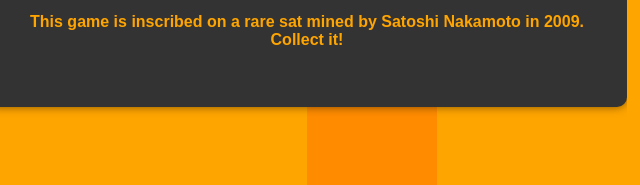
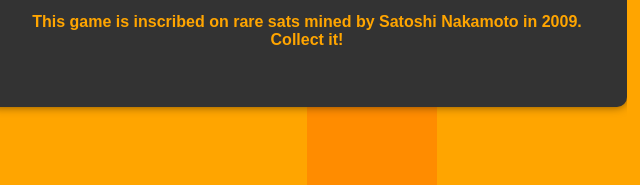
Before and after one commit to 0xorangegames/bit-bat-bot, a plain HTML site: page index.html in a window 1280 px wide. Shown: the part 613-798 px from the top of the page, 333-973 px from the left. Drawn offline with Linux system fonts and the light colour scheme.

Commit message:
Update index.html

```diff
--- a/index.html
+++ b/index.html
@@ -140,7 +140,7 @@
             <p class="punk">Punk X: <span id="sX">0</span></p>
             <p class="ape">Ape O: <span id="sO">0</span></p>
         </div>
-        <p class="external-link"><a href="https://magiceden.io/ordinals/item-details/02abc838b0719e8b79eb112c996b4969fae8d59dd9fbd54fae131a0062547104i0" target="_blank"><b>This game is inscribed on a rare sat mined by Satoshi Nakamoto in 2009. Collect it!</b></a></p>
+        <p class="external-link"><a href="https://magiceden.io/ordinals/item-details/02abc838b0719e8b79eb112c996b4969fae8d59dd9fbd54fae131a0062547104i0" target="_blank"><b>This game is inscribed on rare sats mined by Satoshi Nakamoto in 2009. Collect it!</b></a></p>
     </div>
 
     <script>
```
